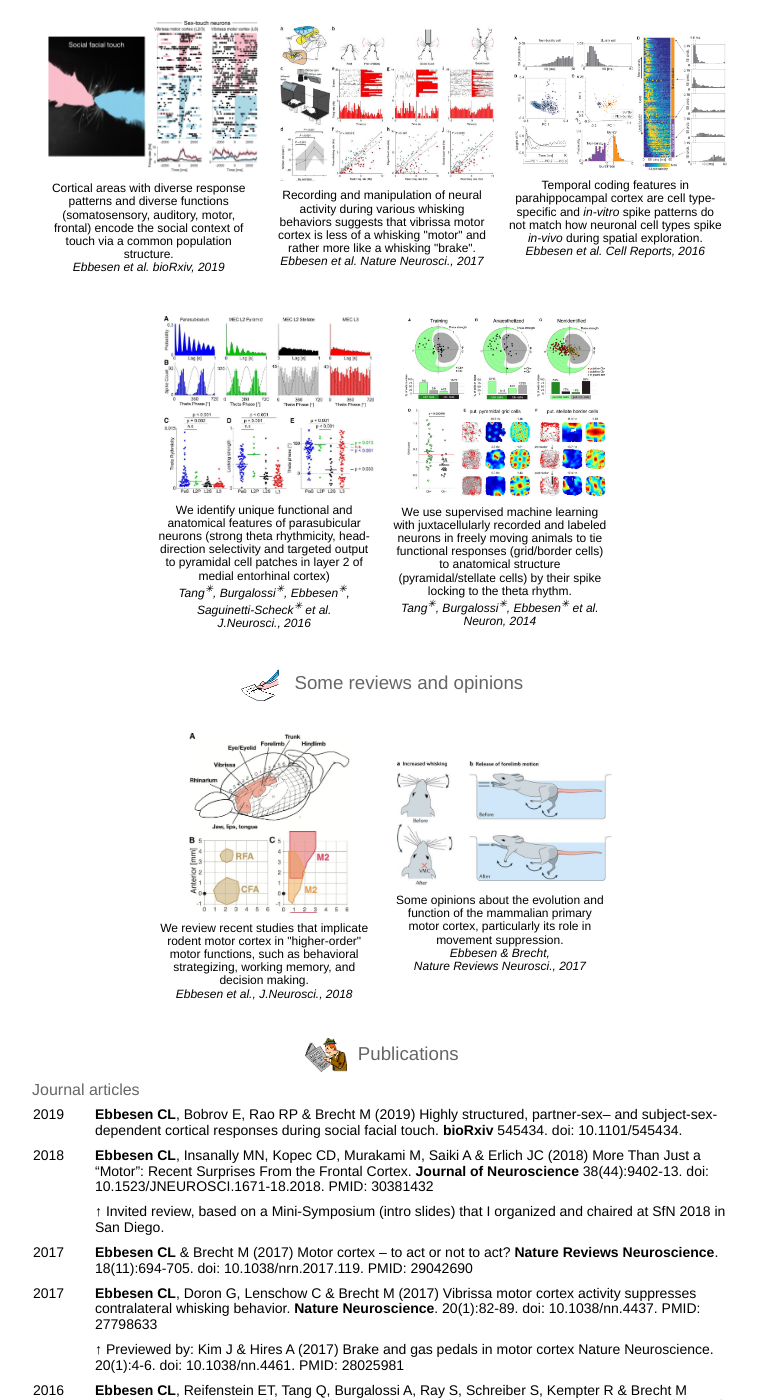
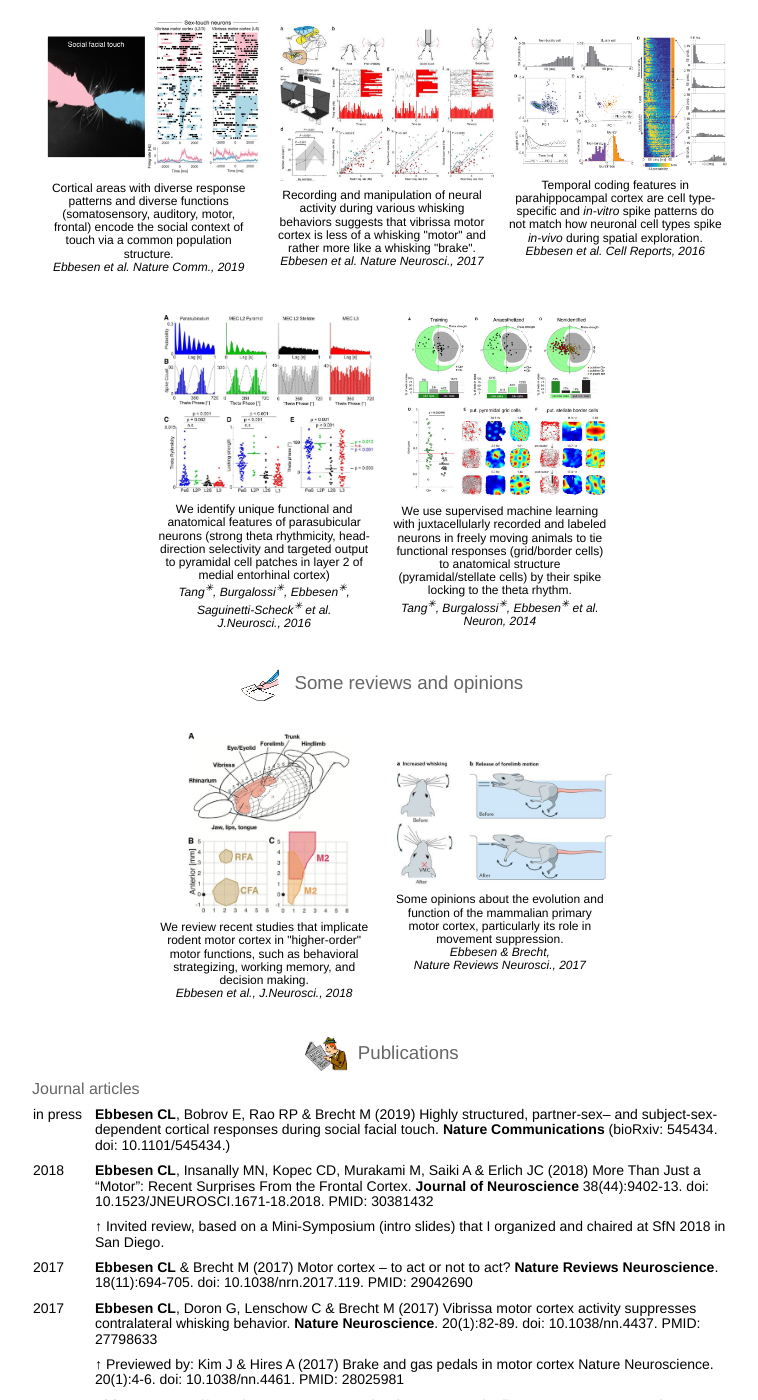
Before and after one commit to chrelli/chrelli.github.io, a Jekyll site: the page built from index.html, in a window 1280 px wide and 1400 px high, scrolled down 421 px. Shown: the whole window, without its empty margins (258-1016 px from the left). Built offline with Jekyll 4.4.1, drawn with Linux system fonts in a browser that asks for light colours; nearby versions of some CDN libraries; some web fonts are replaced; a style sheet for code colours, icons or effects is not loaded.

Commit message:
NC accepted in press

```diff
--- a/index.html
+++ b/index.html
@@ -65,12 +65,12 @@ fulltitle: "Christian L. Ebbesen, PhD"
 		<tr>
 				<td class="figu" width=33.33%>
                   <a href="https://doi.org/10.1101/545434" class="pub">
-					      <img src="/img/social_touch_web.png" alt="Nature" class="responsive2">
-								<!-- <img src="/img/2019_biorxiv_splash3.jpg" alt="Nature" class="responsive2"> -->
+					      <!-- <img src="/img/social_touch_web.png" alt="Nature" class="responsive2"> -->
+								<img src="/img/social_touch_web_updated.jpg" alt="Nature" class="responsive2">
 								<br>
 								  Cortical areas with diverse response patterns and diverse functions (somatosensory, auditory, motor, frontal) encode the social context of touch via a common population structure.
 								<br>
-								<i>Ebbesen et al. bioRxiv, 2019</i>
+								<i>Ebbesen et al. Nature Comm., 2019</i>
                 </a>
 				</td>
 
@@ -185,10 +185,10 @@ fulltitle: "Christian L. Ebbesen, PhD"
 <table width=100%>
 
 		<tr>
-				<td class="year" width=60px> 2019</td>
+				<td class="year" width=60px> in press</td>
 				<td class="year">
         <a href="https://doi.org/10.1101/545434" class="pub">
-           <b>Ebbesen CL</b>, Bobrov E, Rao RP & Brecht M (2019) Highly structured, partner-sex– and subject-sex-dependent cortical responses during social facial touch. <b>bioRxiv</b> 545434. doi: 10.1101/545434.
+           <b>Ebbesen CL</b>, Bobrov E, Rao RP & Brecht M (2019) Highly structured, partner-sex– and subject-sex-dependent cortical responses during social facial touch. <b>Nature Communications</b> (bioRxiv: 545434. doi: 10.1101/545434.)
          </a>
        </td>
 		</tr>
```
Also changed, not shown: img/2018_frontal_splash-kopi.jpg, img/social_touch_web_updated.jpg (added).
